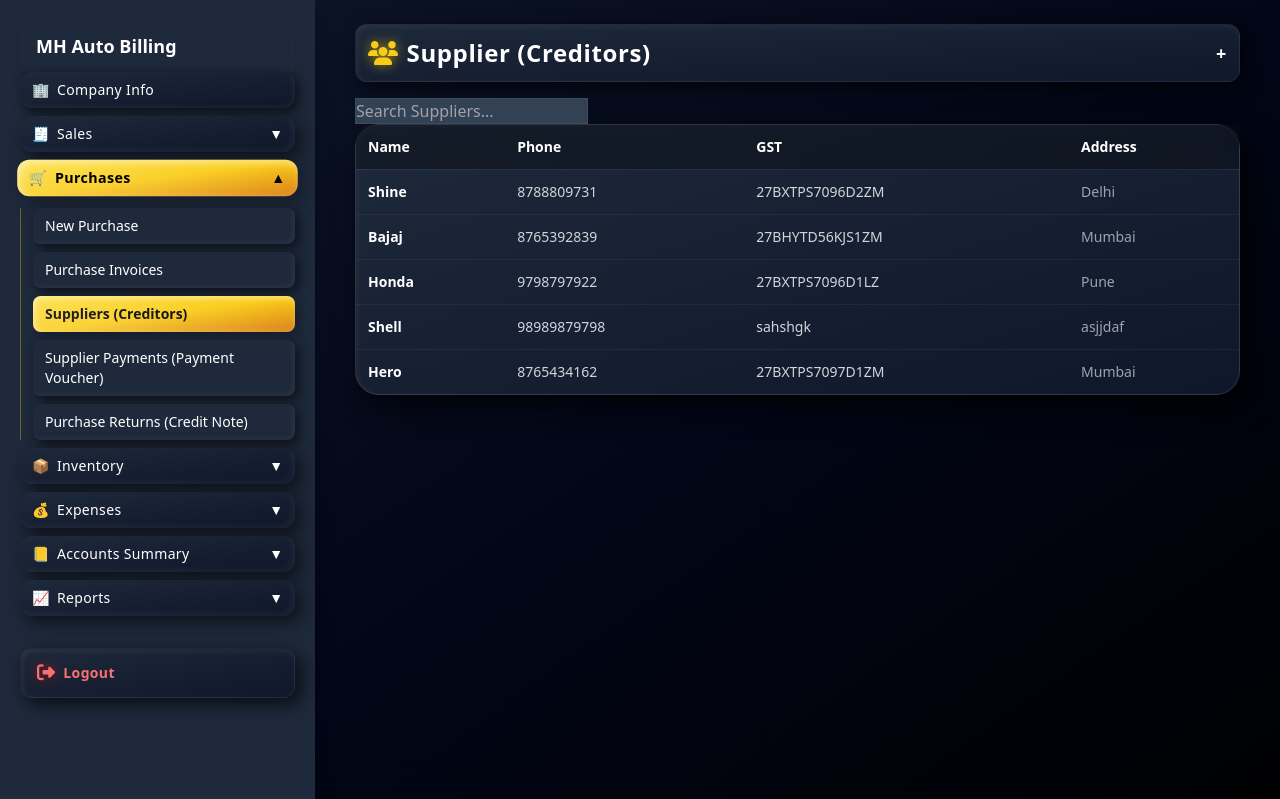
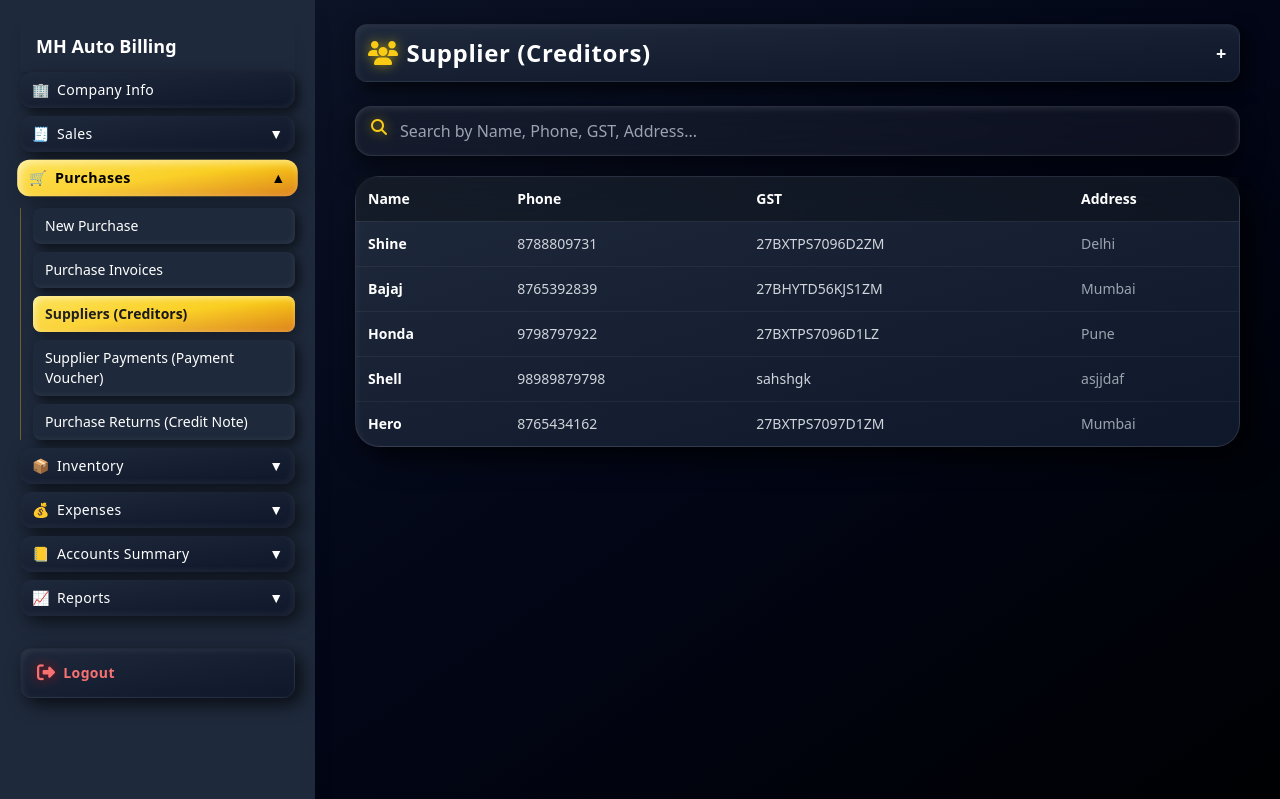
Before and after one commit to skansar9731/autobilling, a Django app: page /creditors/ in a window 1280 px wide. Shown: the top 799 px of the page. Run offline with Django 5.2, Linux system fonts and the light colour scheme; a user stored in the database is signed in; data comes from the database, SQL or seed files in the repository; both versions use the stored data as it was after the commit; some libraries are stand-ins or nearby versions.

Commit message:
icon styling added

```diff
--- a/templates/dashboard/creditors.html
+++ b/templates/dashboard/creditors.html
@@ -4,8 +4,9 @@
 
 <div class="max-w-7xl mx-auto px-3 sm:px-4">
 
+    <div id="creditorListSection">
 <!-- HEADER -->
-<h1 onclick="toggleCustomerForm()"
+<h1 id="creditorHeader" onclick="toggleCustomerForm()"
 class="text-xl sm:text-2xl font-bold mb-4 cursor-pointer flex justify-between items-center
 
 text-white tracking-wide
@@ -95,13 +96,44 @@ transition-all duration-200">
 </div>
 
 
-<div><input type="text" placeholder="Search Suppliers..." class="bg-slate-700 text-white placeholder:text-gray-400 border border-white/5 focus:outline-none focus:ring-2 focus:ring-blue-500"></div>
+<div class="relative">
+
+    <!-- ICON -->
+    <i class="fa-solid fa-magnifying-glass
+    absolute left-4 top-1/2 -translate-y-1/2
+    text-yellow-400
+    z-10
+    drop-shadow-[0_0_6px_rgba(255,215,0,0.6)]"></i>
+
+    <!-- SEARCH INPUT -->
+    <input
+        type="text"
+        id="supplierSearch"
+        placeholder="Search by Name, Phone, GST, Address..."
+
+        class="w-full pl-11 pr-4 py-3 rounded-2xl
+
+        bg-white/5 backdrop-blur-lg
+        border border-white/10
+
+        text-white placeholder-gray-400
+
+        shadow-[0_8px_25px_rgba(0,0,0,0.6),inset_0_2px_6px_rgba(255,255,255,0.1)]
+
+        focus:outline-none
+        focus:ring-2 focus:ring-yellow-400
+        focus:shadow-[0_0_20px_rgba(250,204,21,0.4)]
+
+        transition-all duration-200 mt-2"
+    >
+
+</div>
 <!-- DESKTOP TABLE -->
 <div class="hidden md:block
 
 bg-gradient-to-br from-slate-800 to-slate-900
 
-rounded-3xl
+rounded-3xl mt-5
 
 shadow-[inset_2px_2px_6px_rgba(255,255,255,0.05),_10px_10px_30px_rgba(0,0,0,0.8)]
 
@@ -150,7 +182,7 @@ hover:bg-white/5 hover:scale-[1.01]">
 
 
 <!-- MOBILE CARDS -->
-<div class="md:hidden space-y-3">
+<div class="md:hidden space-y-3 mt-5">
 
 {% for c in suppliers %}
 
@@ -179,8 +211,7 @@ active:scale-95 transition cursor-pointer">
 {% endfor %}
 
 </div>
-
-
+</div>
 <!-- SUPPLIER DETAILS -->
 <div id="creditorDetail"
 
@@ -191,6 +222,28 @@ bg-gradient-to-br from-slate-800 to-slate-900
 shadow-[inset_2px_2px_6px_rgba(255,255,255,0.05),_10px_10px_28px_rgba(0,0,0,0.8)]
 
 border border-white/10">
+<button onclick="goBackToList()"
+class="flex items-center justify-center
+
+        w-10 h-10
+
+        rounded-xl
+
+        bg-gradient-to-br from-slate-700 to-slate-900
+
+        shadow-[inset_2px_2px_5px_rgba(255,255,255,0.1),_6px_6px_15px_rgba(0,0,0,0.8)]
+
+        border border-white/10
+
+        cursor-pointer
+
+        transition-all duration-200
+
+        hover:scale-110 hover:shadow-[0_0_15px_rgba(250,204,21,0.6)]
+
+        active:scale-90">
+<i class="fa-solid fa-arrow-left text-white text-sm"></i>
+</button>
 
 <h2 id="creditorName"
 class="text-lg sm:text-xl font-bold mb-2 text-white tracking-wide"></h2>
@@ -236,6 +289,7 @@ Total Outstanding Balance : ₹ <span id="debtorBalance">0</span>
 <div id="mobileBills" class="md:hidden space-y-3"></div>
 
 </div>
+</div>
 
 </div>
 
@@ -244,26 +298,28 @@ Total Outstanding Balance : ₹ <span id="debtorBalance">0</span>
 
 function loadCreditor(id){
 
+    // 🔥 HIDE LIST UI
+    document.getElementById("creditorListSection").style.display = "none";
+
     fetch("/creditor/"+id+"/")
-
     .then(res => res.json())
-
     .then(data => {
 
-document.getElementById("creditorDetail").classList.remove("hidden")
+        // 🔥 SHOW DETAIL
+        document.getElementById("creditorDetail").classList.remove("hidden");
 
-document.getElementById("creditorName").innerText = data.supplier
+        document.getElementById("creditorName").innerText = data.supplier;
         document.getElementById("debtorBalance").innerText = data.balance;
 
-let tableHTML = ""
-let cardHTML = ""
+        let tableHTML = "";
+        let cardHTML = "";
 
+        // 🔥 LOOP
         data.purchase.forEach(bill => {
 
             tableHTML += `
 
 <tr class="transition-all duration-200
-
 hover:bg-white/5 hover:scale-[1.01]">
 
 <td class="p-2 font-semibold text-white">${bill.invoice}</td>
@@ -306,7 +362,7 @@ transition-all duration-200">
 
 </tr>
 
-`
+`;
 
             cardHTML += `
 
@@ -360,14 +416,23 @@ View Bill
 
 </div>
 
-`
+`;
+
+        });
+
+        // 🔥 EMPTY CASE HANDLE (important)
+        if(data.purchase.length === 0){
+            tableHTML = `<tr><td colspan="5" class="text-center p-4 text-gray-400">No pending bills</td></tr>`;
+            cardHTML = `<div class="text-center text-gray-400">No pending bills</div>`;
+        }
+
+        document.getElementById("debtorBills").innerHTML = tableHTML;
+        document.getElementById("mobileBills").innerHTML = cardHTML;
 
     })
-
-document.getElementById("debtorBills").innerHTML = tableHTML
-document.getElementById("mobileBills").innerHTML = cardHTML
-
-})
+    .catch(err => {
+        console.error("Error:", err);
+    });
 
 }
 
@@ -386,7 +451,48 @@ icon.innerText = "-"
 }
 
 }
+document.getElementById("supplierSearch").addEventListener("input", function () {
 
+    let value = this.value.toLowerCase();
+
+    // ✅ DESKTOP TABLE
+    let rows = document.querySelectorAll("tbody tr");
+
+    rows.forEach(row => {
+
+        let name = row.children[0].innerText.toLowerCase();
+        let phone = row.children[1].innerText.toLowerCase();
+        let gst = row.children[2].innerText.toLowerCase();
+        let address = row.children[3].innerText.toLowerCase();
+
+        let match =
+            name.includes(value) ||
+            phone.includes(value) ||
+            gst.includes(value) ||
+            address.includes(value);
+
+        row.style.display = match ? "" : "none";
+    });
+
+
+    // ✅ MOBILE CARDS
+    let cards = document.querySelectorAll(".md\\:hidden > div");
+
+    cards.forEach(card => {
+
+        let text = card.innerText.toLowerCase();
+
+        card.style.display = text.includes(value) ? "" : "none";
+    });
+
+});
+function goBackToList(){
+
+    document.getElementById("creditorListSection").style.display = "";
+
+    document.getElementById("creditorDetail").classList.add("hidden");
+
+}
 </script>
 
 {% endblock %}
```
Also changed, not shown: templates/dashboard/purchase_invoices.html (+8 -8 lines), db.sqlite3. Lines whose indentation alone changed are shown as unchanged.
